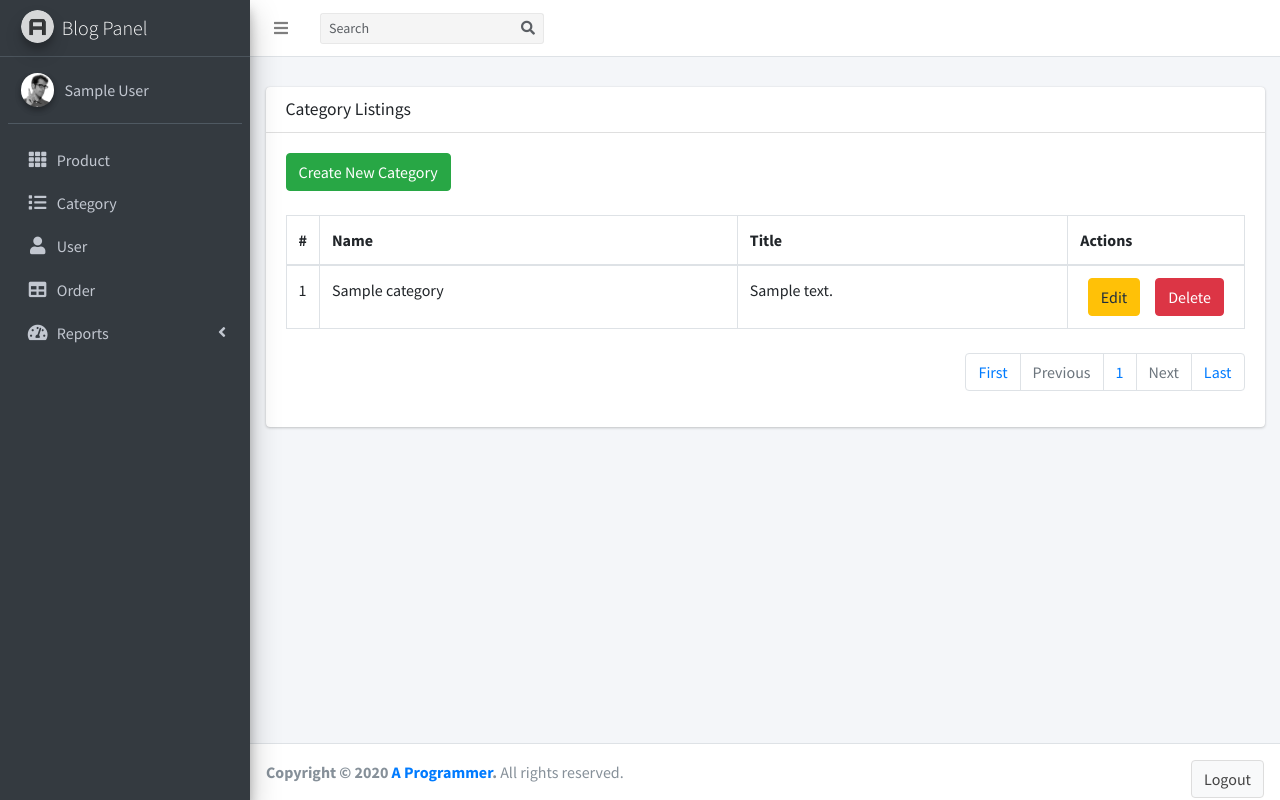
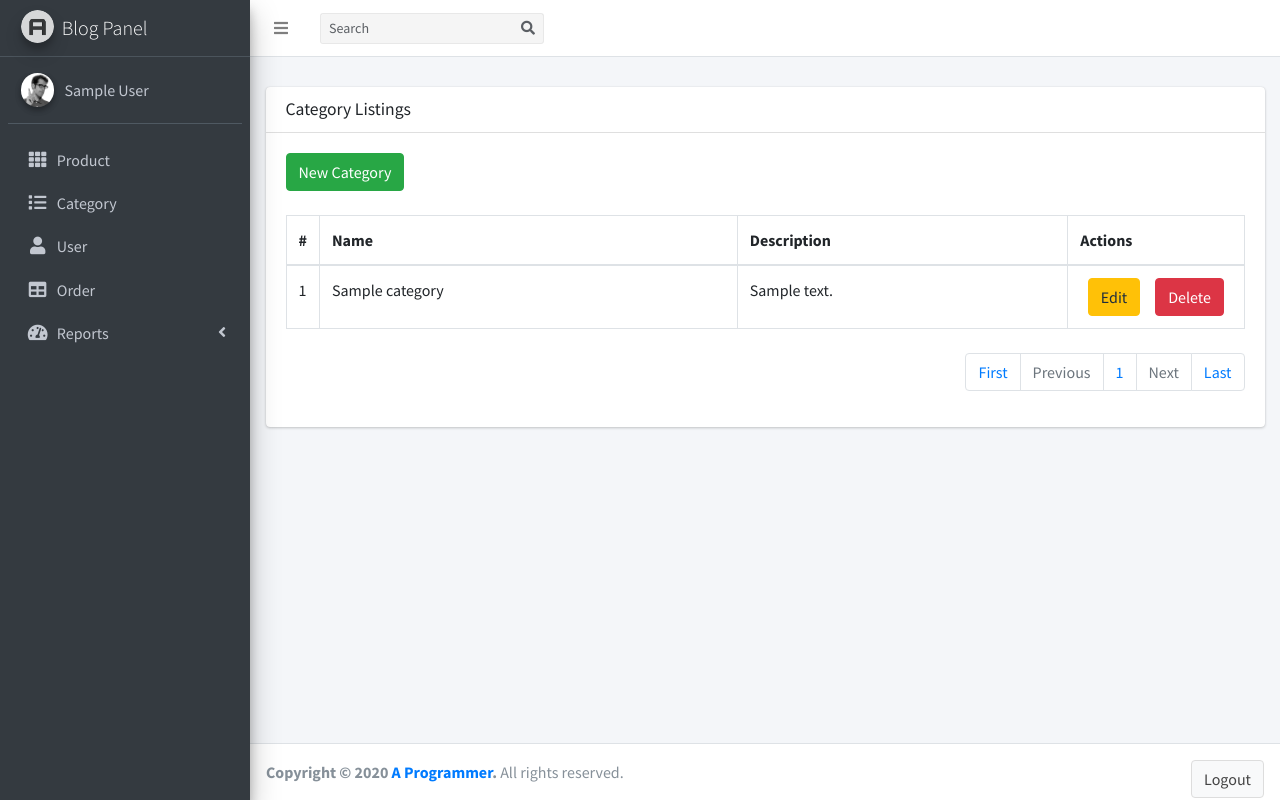
Before and after one commit to eimyat528/php_shop, a PHP site: page /admin/category.php in a window 1280 px wide. Run offline with PHP 8.4, Linux system fonts and the light colour scheme; the visitor is signed in with stand-in values (Sample User, id 1); tables that the repository leaves empty or names only in its code hold one stand-in row (values such as "Sample post"); some libraries are stand-ins or nearby versions.

Commit message:
Update category.php

```diff
--- a/apshop/admin/category.php
+++ b/apshop/admin/category.php
@@ -5,8 +5,21 @@ require '../config/common.php';
 
 
 if (empty($_SESSION['user_id']) && empty($_SESSION['logged_in'])) {
-  header('Location:login.php');
+  header('Location: /admin/login.php');
 }
+
+// if ($_SESSION['role'] != 1) {
+//   header('Location: /admin/login.php');
+// }
+
+// if ($_POST['search']) {
+//   setcookie('search',$_POST['search'], time() + (86400 * 30), "/");
+// }else{
+//   if (empty($_GET['pageno'])) {
+//     unset($_COOKIE['search']);
+//     setcookie('search', null, -1, '/');
+//   }
+// }
 
 ?>
 
@@ -31,7 +44,7 @@ if (empty($_SESSION['user_id']) && empty($_SESSION['logged_in'])) {
                 $numOfrecs = 5;
                 $offset = ($pageno - 1) * $numOfrecs;
 
-                if (empty($_POST['search'])) {
+                if (empty($_POST['search']) && empty($_COOKIE['search'])) {
                   $stmt = $pdo->prepare("SELECT * FROM categories ORDER BY id DESC");
                   $stmt->execute();
                   $rawResult = $stmt->fetchAll();
@@ -58,7 +71,7 @@ if (empty($_SESSION['user_id']) && empty($_SESSION['logged_in'])) {
               <!-- /.card-header -->
               <div class="card-body">
                 <div>
-                  <a href="cat_add.php" type="button" class="btn btn-success">Create New Category</a>
+                  <a href="cat_add.php" type="button" class="btn btn-success">New Category</a>
                 </div>
                 <br>
                 <table class="table table-bordered">
@@ -66,7 +79,7 @@ if (empty($_SESSION['user_id']) && empty($_SESSION['logged_in'])) {
                     <tr>
                       <th style="width: 10px">#</th>
                       <th>Name</th>
-                      <th>Title</th>
+                      <th>Description</th>
                       <th style="width: 40px">Actions</th>
                     </tr>
                   </thead>
@@ -75,13 +88,10 @@ if (empty($_SESSION['user_id']) && empty($_SESSION['logged_in'])) {
                     if ($result) {
                       $i = 1;
                       foreach ($result as $value) { ?>
-
-
                         <tr>
                           <td><?php echo $i;?></td>
                           <td><?php echo escape($value['name'])?></td>
                           <td><?php echo escape(substr($value['description'],0,50))?></td>
-
                           <td>
                             <div class="btn-group">
                               <div class="container">
@@ -100,6 +110,7 @@ if (empty($_SESSION['user_id']) && empty($_SESSION['logged_in'])) {
                       }
                     }
                     ?>
+                    </tbody>
                   </tbody>
                 </table><br>
                 <nav aria-label="Page navigation example" style="float:right">
```
